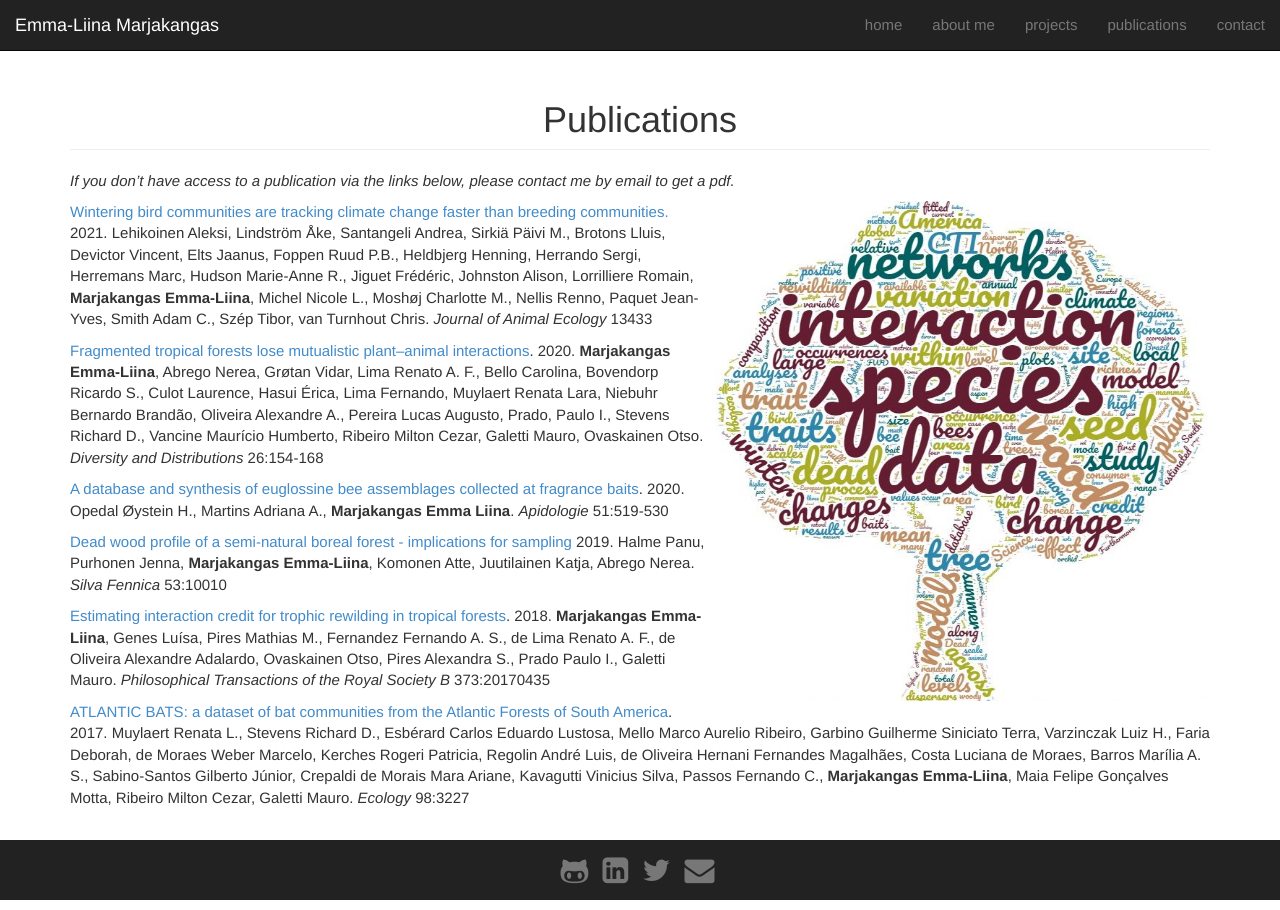
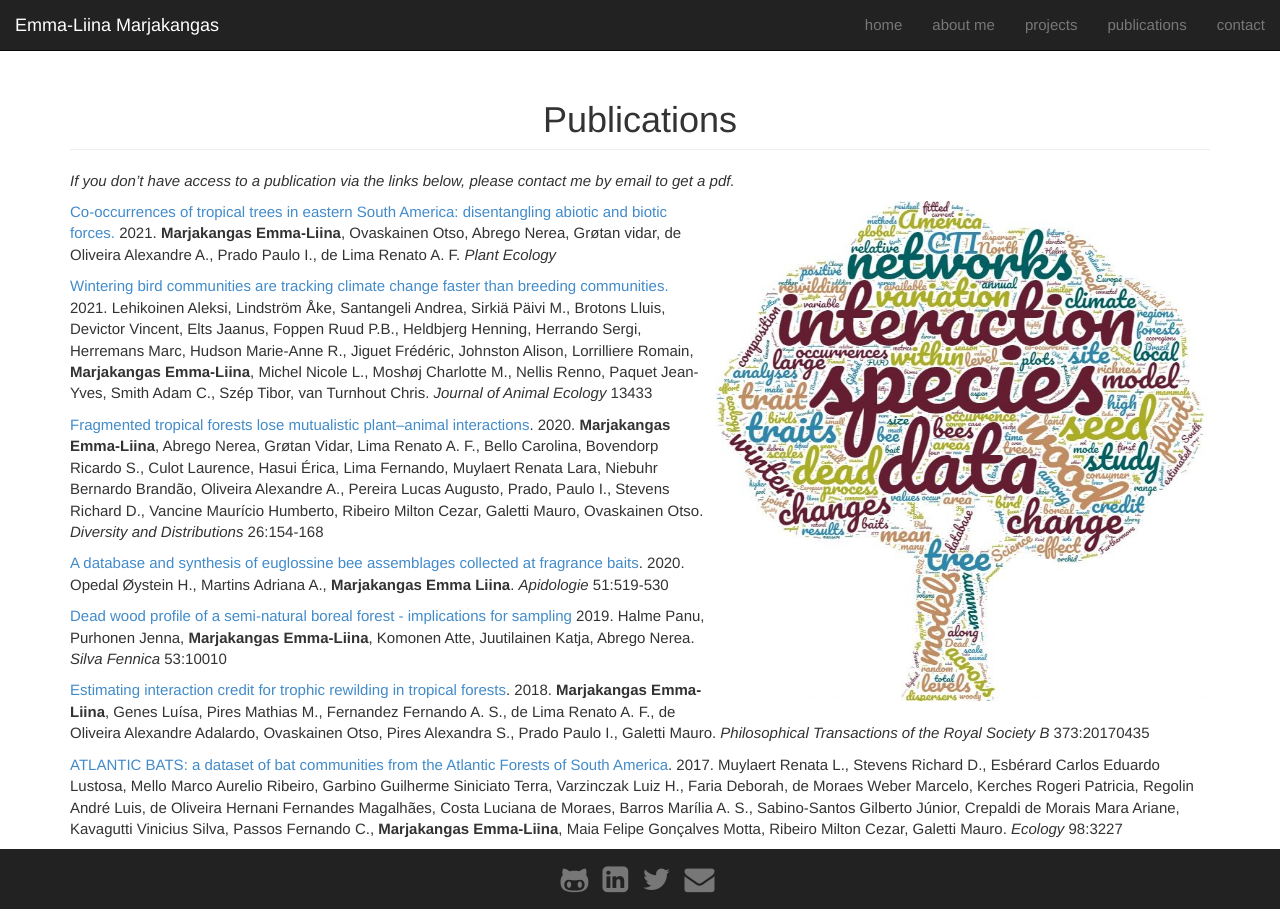
Before and after one commit to emmaliinamarjakangas/emmaliinamarjakangas.github.io, a Jekyll site: the page built from publications/index.md, in a window 1280 px wide. Built offline with Jekyll 4.4.1, drawn with Linux system fonts in a browser that asks for light colours; nearby versions of some CDN libraries.

Commit message:
Update index.md
Added tree co-occurrence manuscript

```diff
--- a/publications/index.md
+++ b/publications/index.md
@@ -10,6 +10,8 @@ group: publications
 
 <img src="/static/img/wordcloud.jpg" style="float: right;" height="500px" width="500px" border="50px"/>
 
+[Co-occurrences of tropical trees in eastern South America: disentangling abiotic and biotic forces.](https://link.springer.com/content/pdf/10.1007/s11258-021-01143-3.pdf) 2021. **Marjakangas Emma-Liina**, Ovaskainen Otso, Abrego Nerea, Grøtan vidar, de Oliveira Alexandre A., Prado Paulo I., de Lima Renato A. F. *Plant Ecology*
+
 [Wintering bird communities are tracking climate change faster than breeding communities.](https://www.researchgate.net/publication/348795470_Wintering_bird_communities_are_tracking_climate_change_faster_than_breeding_communities) 2021. Lehikoinen Aleksi, Lindström Åke, Santangeli Andrea, Sirkiä Päivi M., Brotons Lluis, Devictor Vincent, Elts Jaanus, Foppen Ruud P.B., Heldbjerg Henning, Herrando Sergi, Herremans Marc, Hudson Marie‐Anne R., Jiguet Frédéric, Johnston Alison, Lorrilliere Romain, **Marjakangas Emma‐Liina**, Michel Nicole L., Moshøj Charlotte M., Nellis Renno, Paquet Jean‐Yves, Smith Adam C., Szép Tibor, van Turnhout Chris. *Journal of Animal Ecology* 13433
 
 [Fragmented tropical forests lose mutualistic plant–animal interactions](https://onlinelibrary.wiley.com/doi/epdf/10.1111/ddi.13010). 2020. **Marjakangas Emma‐Liina**, Abrego Nerea, Grøtan Vidar, Lima Renato A. F., Bello Carolina, Bovendorp Ricardo S., Culot Laurence, Hasui Érica, Lima Fernando, Muylaert Renata Lara, Niebuhr Bernardo Brandão, Oliveira Alexandre A., Pereira Lucas Augusto, Prado, Paulo I., Stevens Richard D., Vancine Maurício Humberto, Ribeiro Milton Cezar, Galetti Mauro, Ovaskainen Otso. *Diversity and Distributions* 26:154-168
```
